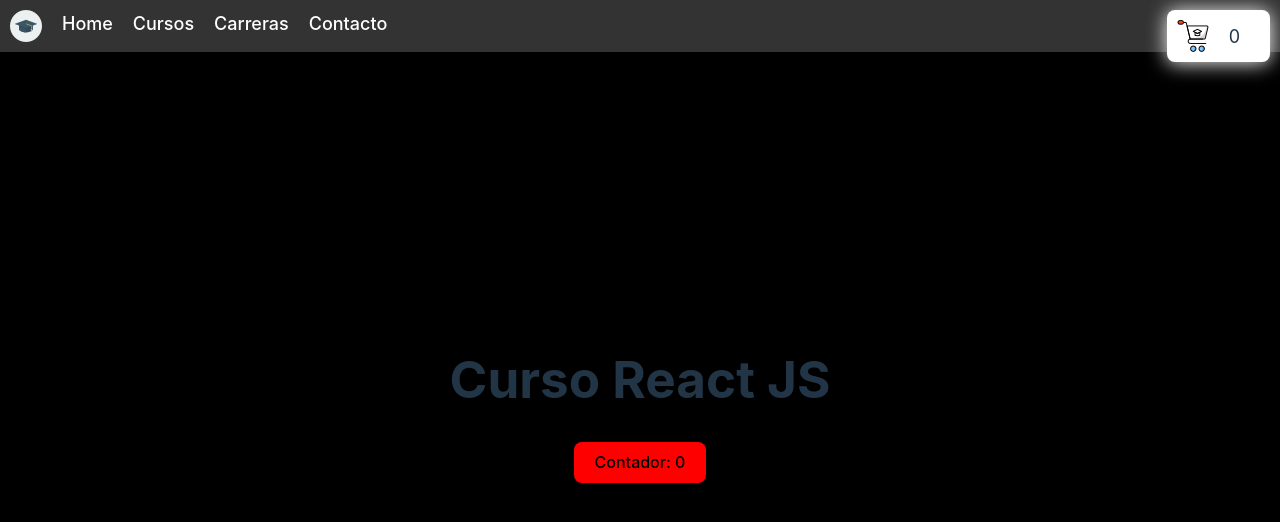
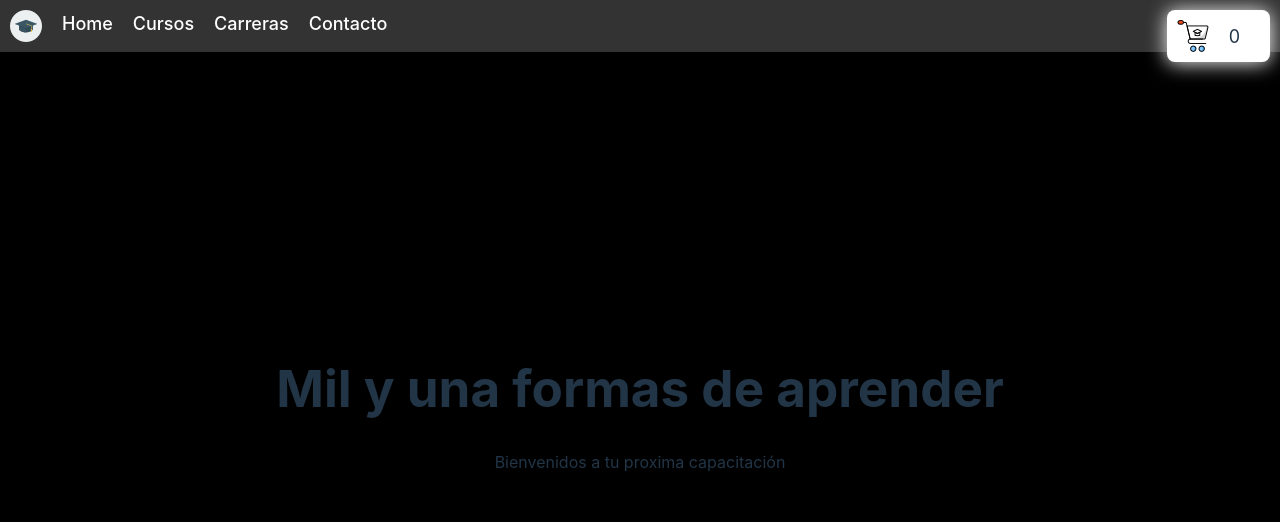
Before and after one commit to Noshygjm/ecommerce, a React (Vite) app: page / in a window 1280 px wide. Shown: the top 522 px of the page. Built offline with nearby package versions, Linux system fonts and the light colour scheme.

Commit message:
implementacion h1 y ItemListContainer

```diff
--- a/src/App.jsx
+++ b/src/App.jsx
@@ -2,21 +2,20 @@ import { useState } from 'react'
 import './App.css'
 import Button from './components/Button/Button'
 import NavBar from './components/NavBar/NavBar'
+import ItemListContainer from './components/ItemListContainer/ItemListContainer'
+import TituloH1 from './components/Titulos/TituloH1'
 
 
 
 function App() {
-  const [count, setCount] = useState(0)
-
   return (
     <>
+
       <NavBar/>
 
+      <TituloH1 h1="Mil y una formas de aprender" />
 
-      <h1>Curso React JS</h1>
-
-      <Button text = "Contador:" color="red"/>
-
+      <ItemListContainer mensaje="Bienvenidos a tu proxima capacitación"/>
 
     </>
   )
--- /dev/null
+++ b/src/components/ItemListContainer/ItemListContainer.jsx
@@ -0,0 +1,11 @@
+import React from 'react'
+
+function ItemListContainer({mensaje}) {
+  return (
+    <div>
+      <span>{mensaje}</span>
+    </div>
+  )
+}
+
+export default ItemListContainer
--- a/src/components/NavBar/NavBar.jsx
+++ b/src/components/NavBar/NavBar.jsx
@@ -11,9 +11,9 @@ const NavBar = () => {
         <Logo/>
 
         <li><a href="#home">Home</a></li>
-        <li><a href="#about">Cursos</a></li>
-        <li><a href="#services">Carreras</a></li>
-        <li><a href="#contact">Contacto</a></li>
+        <li><a href="#Cursos">Cursos</a></li>
+        <li><a href="#Carreras">Carreras</a></li>
+        <li><a href="#Contacto">Contacto</a></li>
 
       </ul>
 
--- /dev/null
+++ b/src/components/Titulos/TituloH1.jsx
@@ -0,0 +1,9 @@
+import React from 'react'
+
+const TituloH1 = ({h1}) => {
+  return (
+    <h1>{h1}</h1>
+  )
+}
+
+export default TituloH1
```
